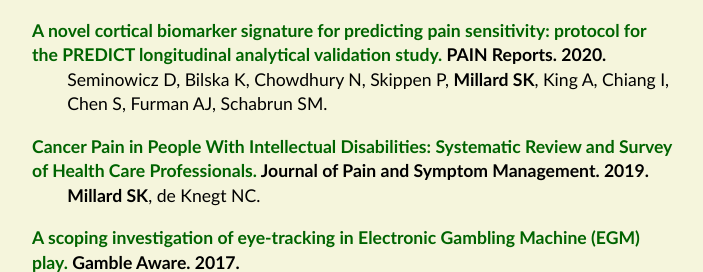
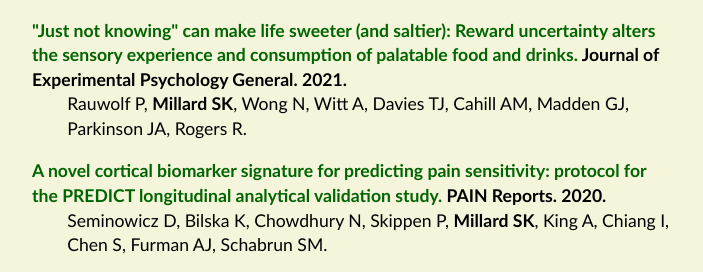
Before and after one commit to sammymillard/sammymillard.github.io, a plain HTML site: page index.html in a window 1280 px wide. Shown: the part 517-789 px from the top of the page, without its empty margins (288-991 px from the left). Drawn offline with Linux system fonts and the light colour scheme.

Commit message:
uncertainty paper added

```diff
--- a/index.html
+++ b/index.html
@@ -25,6 +25,22 @@
 </p>
 <h1>Publications</h1>
 <p>
+<div id="publication">
+<a href="https://psycnet.apa.org/record/2021-27461-001">
+"Just not knowing" can make life sweeter (and saltier): Reward uncertainty alters the sensory experience and consumption of palatable food and drinks.</a>
+Journal of Experimental Psychology General. 2021.
+</div>
+<div id="authors">
+Rauwolf P,
+<b>Millard SK</b>,
+Wong N,
+Witt A,
+Davies TJ,
+Cahill AM,
+Madden GJ,
+Parkinson JA,
+Rogers R.
+</div>
 <div id="publication">
 <a href="https://journals.lww.com/painrpts/Fulltext/2020/08000/A_novel_cortical_biomarker_signature_for.6.aspx">
 A novel cortical biomarker signature for predicting pain sensitivity: protocol
```
